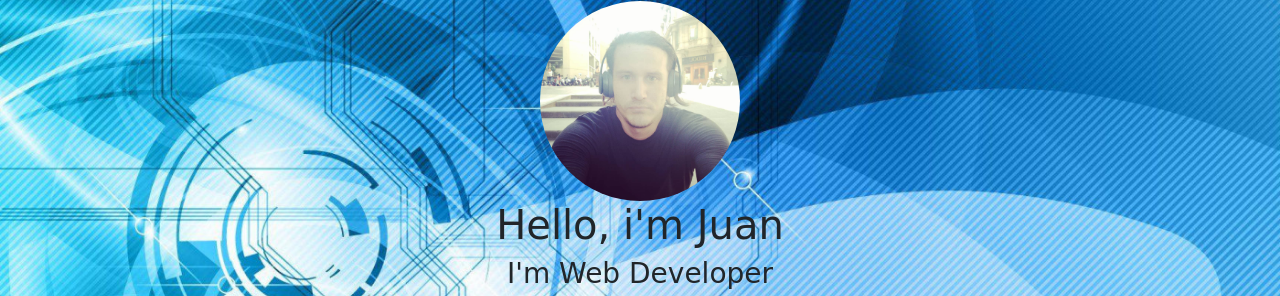
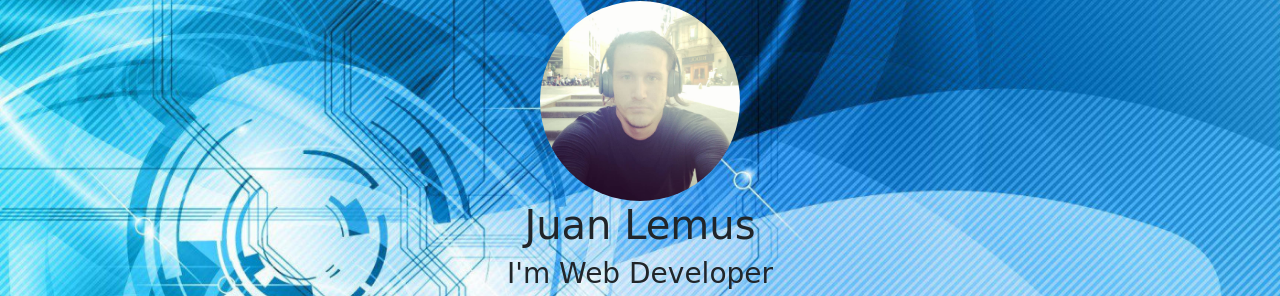
Before and after one commit to JuanLemus07/JuanLemus07.github.io, a plain HTML site: page curriculum-portafolio/index.html in a window 1280 px wide. Shown: the part 51-347 px from the top of the page. Drawn offline with nearby package versions, Linux system fonts and the light colour scheme; files that its build step writes are made by us from their sources; a web font is replaced by a local one.

Commit message:
first commit

```diff
--- a/curriculum-portafolio/index.html
+++ b/curriculum-portafolio/index.html
@@ -59,7 +59,7 @@
   <section id="hero" class="align-items-stretch mt-1 mb-1 pt-5 pb-5" style="background-image: url(img/wt2.jpg)";>
     <div class="hero-principal d-flex flex-column justify-content-center align-items-center">
       <img src="img/me1.jpg" style="height: 200px;" class="rounded-circle" alt="foto de Juan Lemus">
-      <h1>Hello, i'm Juan</h1>
+      <h1>Juan Lemus</h1>
       <h3>I'm Web Developer</h3>
       <p>My skills:<br>
       <i class="fa-brands fa-html5 fa-2x" style="color: #010005;"></i> HTML moderate level
```
